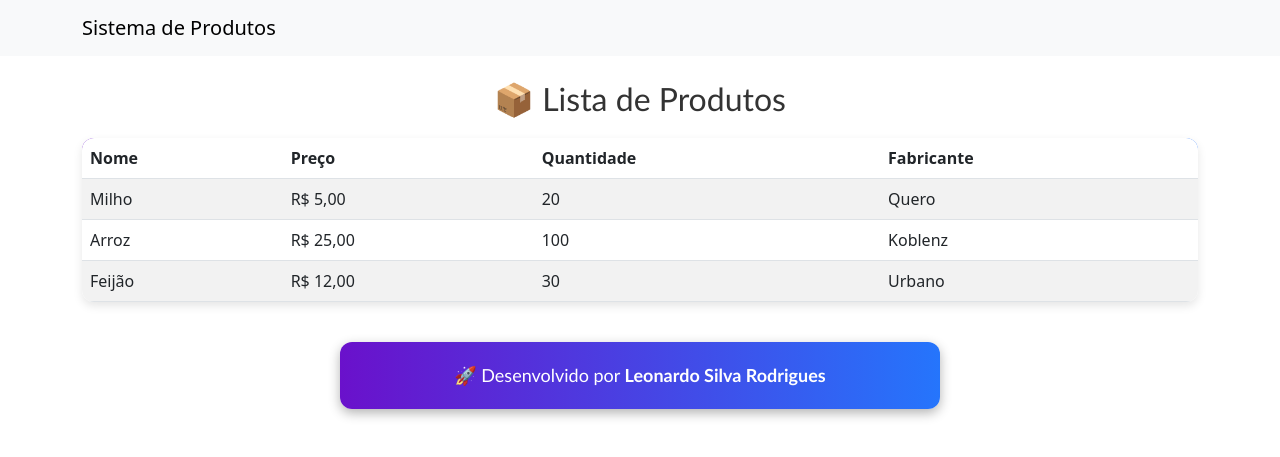
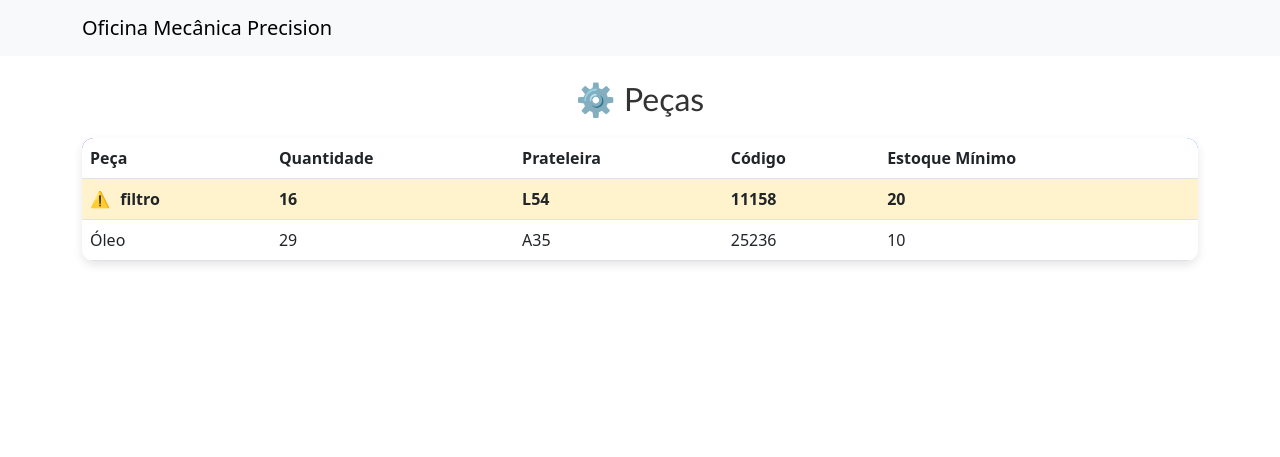
Before and after one commit to odranoel-dev/OficinaMecanicaPrecision, a Django app: page / in a window 1280 px wide. Shown: the top 457 px of the page. Run offline with Django 5.2, Linux system fonts and the light colour scheme; data comes from the database, SQL or seed files in the repository.

Commit message:
Primeiro

```diff
--- a/produtos/admin.py
+++ b/produtos/admin.py
@@ -2,8 +2,8 @@
 from .models import Produto
 
 class ProdutoAdmin(admin.ModelAdmin):
-    list_display = ('nome', 'preco', 'quantidade') # Colunas visíveis
-    list_filter = ('preco',) # Filtro por preço
-    search_fields = ('nome',) # Pesquisa por nome
+    list_display = ('peca', 'quantidade', 'prateleira', 'codigo', 'minimo')  # campos existentes
+    list_filter = ('quantidade', 'minimo')  # filtros que fazem sentido
+    search_fields = ('peca',)  # pesquisa por campo existente
 
 admin.site.register(Produto, ProdutoAdmin)
--- a/produtos/models.py
+++ b/produtos/models.py
@@ -1,11 +1,34 @@
 from django.db import models
 
 class Produto(models.Model):
-    nome = models.CharField(max_length=100)
-    fabricante = models.CharField(max_length=100, default="Desconhecido")
-    preco = models.DecimalField(max_digits=10, decimal_places=2)
+    peca = models.CharField(max_length=100)
     quantidade = models.IntegerField()
-    descricao = models.TextField(blank=True)
+    prateleira = models.CharField(max_length=100)
+    codigo = models.IntegerField()
+    minimo = models.IntegerField()
 
     def __str__(self):
-        return self.nome
+        return self.peca
+
+class Movimentacao(models.Model):
+    TIPO_MOVIMENTACAO = [
+        ('ENTRADA', 'Entrada'),
+        ('SAIDA', 'Saída'),
+    ]
+
+    produto = models.ForeignKey(Produto, on_delete=models.CASCADE)
+    tipo = models.CharField(max_length=10, choices=TIPO_MOVIMENTACAO)
+    quantidade = models.PositiveIntegerField()
+    data = models.DateTimeField(auto_now_add=True)
+    observacao = models.TextField(blank=True, null=True)
+
+    def save(self, *args, **kwargs):
+        if self.tipo == 'ENTRADA':
+            self.produto.quantidade += self.quantidade
+        elif self.tipo == 'SAIDA':
+            self.produto.quantidade -= self.quantidade
+        self.produto.save()
+        super().save(*args, **kwargs)
+
+    def __str__(self):
+        return f"{self.tipo} - {self.produto.peca} ({self.quantidade})"
--- a/produtos/templates/produtos/base.html
+++ b/produtos/templates/produtos/base.html
@@ -2,13 +2,13 @@
 <html lang="pt-br">
 <head>
     <meta charset="UTF-8">
-    <title>Sistema de Produtos</title>
+    <title>Oficina Mecânica Precision</title>
     <link href="https://cdn.jsdelivr.net/npm/bootstrap@5.3.0/dist/css/bootstrap.min.css" rel="stylesheet">
 </head>
 <body>
     <nav class="navbar navbar-expand-lg navbar-light bg-light">
         <div class="container">
-            <a class="navbar-brand" href="{% url 'lista_produtos' %}">Sistema de Produtos</a>
+            <a class="navbar-brand" href="{% url 'lista_produtos' %}">Oficina Mecânica Precision</a>
         </div>
     </nav>
     <div class="container mt-4">
--- a/produtos/templates/produtos/lista.html
+++ b/produtos/templates/produtos/lista.html
@@ -1,4 +1,18 @@
-{% extends 'produtos/base.html' %} {% block content %}
+{% extends 'produtos/base.html' %}
+
+{% block content %}
+
+<style>
+    .estoque-baixo td {
+        background-color: #fff3cd !important;
+        font-weight: bold;
+    }
+    .alerta-icone {
+        color: #d9534f;
+        margin-right: 6px;
+    }
+</style>
+
 <h2
   style="
     text-align: center;
@@ -7,11 +21,11 @@
     font-family: 'Trebuchet MS', sans-serif;
   "
 >
-  📦 Lista de Produtos
+  ⚙️ Peças
 </h2>
 
 <table
-  class="table table-striped"
+  class="table"
   style="
     box-shadow: 0 4px 10px rgba(0, 0, 0, 0.1);
     border-radius: 12px;
@@ -22,24 +36,31 @@
     style="background: linear-gradient(90deg, #6a11cb, #2575fc); color: white"
   >
     <tr>
-      <th>Nome</th>
-      <th>Preço</th>
+      <th>Peça</th>
       <th>Quantidade</th>
-      <th>Fabricante</th>
+      <th>Prateleira</th>
+      <th>Código</th>
+      <th>Estoque Mínimo</th>
     </tr>
   </thead>
   <tbody>
     {% for produto in produtos %}
-    <tr>
-      <td>{{ produto.nome }}</td>
-      <td>R$ {{ produto.preco }}</td>
+    <tr {% if produto.quantidade < produto.minimo %} class="estoque-baixo" {% endif %}>
+      <td>
+        {% if produto.quantidade < produto.minimo %}
+            <span class="alerta-icone">⚠️</span>
+        {% endif %}
+        {{ produto.peca }}
+      </td>
       <td>{{ produto.quantidade }}</td>
-      <td>{{ produto.fabricante }}</td>
+      <td>{{ produto.prateleira }}</td>
+      <td>{{ produto.codigo }}</td>
+      <td>{{ produto.minimo }}</td>
     </tr>
     {% empty %}
     <tr>
       <td
-        colspan="4"
+        colspan="5"
         style="text-align: center; font-style: italic; color: #777"
       >
         Nenhum produto cadastrado.
@@ -48,30 +69,4 @@
     {% endfor %}
   </tbody>
 </table>
-
-<footer
-  style="
-    margin-top: 40px;
-    text-align: center;
-    padding: 20px;
-    background: linear-gradient(90deg, #6a11cb, #2575fc);
-    color: white;
-    font-family: 'Trebuchet MS', sans-serif;
-    font-size: 18px;
-    border-radius: 12px;
-    box-shadow: 0 4px 12px rgba(0, 0, 0, 0.3);
-    transition: transform 0.3s ease, box-shadow 0.3s ease;
-    max-width: 600px;
-    margin-left: auto;
-    margin-right: auto;
-  "
->
-  <p
-    style="margin: 0; cursor: pointer"
-    onmouseover="this.parentElement.style.transform='scale(1.05)'; this.parentElement.style.boxShadow='0 6px 18px rgba(0,0,0,0.5)';"
-    onmouseout="this.parentElement.style.transform='scale(1)'; this.parentElement.style.boxShadow='0 4px 12px rgba(0,0,0,0.3)';"
-  >
-    🚀 Desenvolvido por <strong>Leonardo Silva Rodrigues</strong>
-  </p>
-</footer>
 {% endblock %}
--- a/produtos/urls.py
+++ b/produtos/urls.py
@@ -3,4 +3,5 @@
 
 urlpatterns = [
     path('', views.lista_produtos, name='lista_produtos'),
+    path('movimentacao/', views.movimentacao_estoque, name='movimentacao_estoque'),
 ]
--- a/produtos/views.py
+++ b/produtos/views.py
@@ -1,6 +1,22 @@
-from django.shortcuts import render
-from .models import Produto
+from django.shortcuts import render, redirect
+from .models import Produto, Movimentacao
+from .forms import MovimentacaoForm
 
 def lista_produtos(request):
-    produtos = Produto.objects.all()
+    produtos = Produto.objects.all().order_by('peca')
     return render(request, 'produtos/lista.html', {'produtos': produtos})
+
+def movimentacao_estoque(request):
+    if request.method == 'POST':
+        form = MovimentacaoForm(request.POST)
+        if form.is_valid():
+            form.save()
+            return redirect('movimentacao_estoque')  # redireciona para a mesma página
+    else:
+        form = MovimentacaoForm()
+
+    movimentacoes = Movimentacao.objects.all().order_by('-data')
+    return render(request, 'produtos/movimentacao.html', {
+        'form': form,
+        'movimentacoes': movimentacoes
+    })
```
Also changed, not shown: produtos/forms.py (added, +13 -0 lines), produtos/templates/produtos/movimentacao.html (added, +39 -0 lines), core/urls.py (line endings or trailing spaces), db.sqlite3, produtos/migrations/0001_initial.py, produtos/migrations/0002_movimentacao.py (added), produtos/migrations/0002_produto_fabricante.py (deleted).
